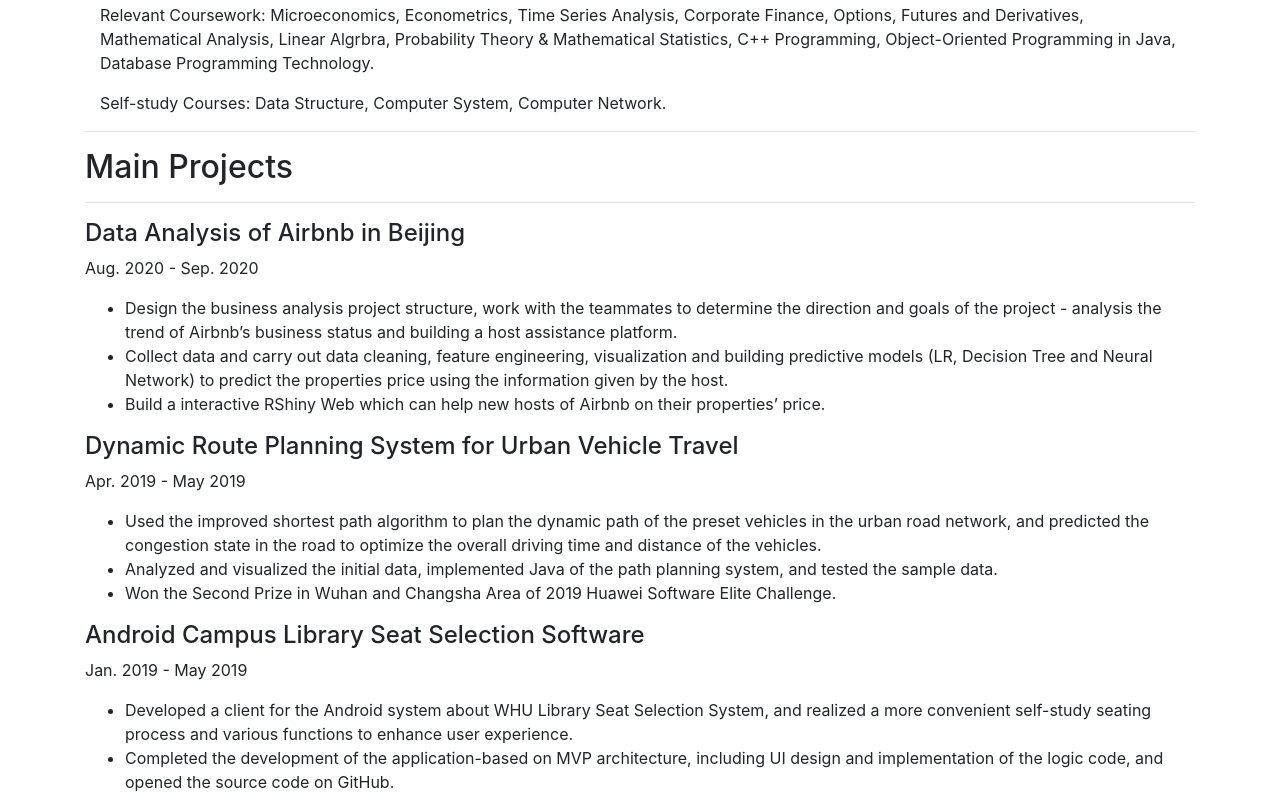
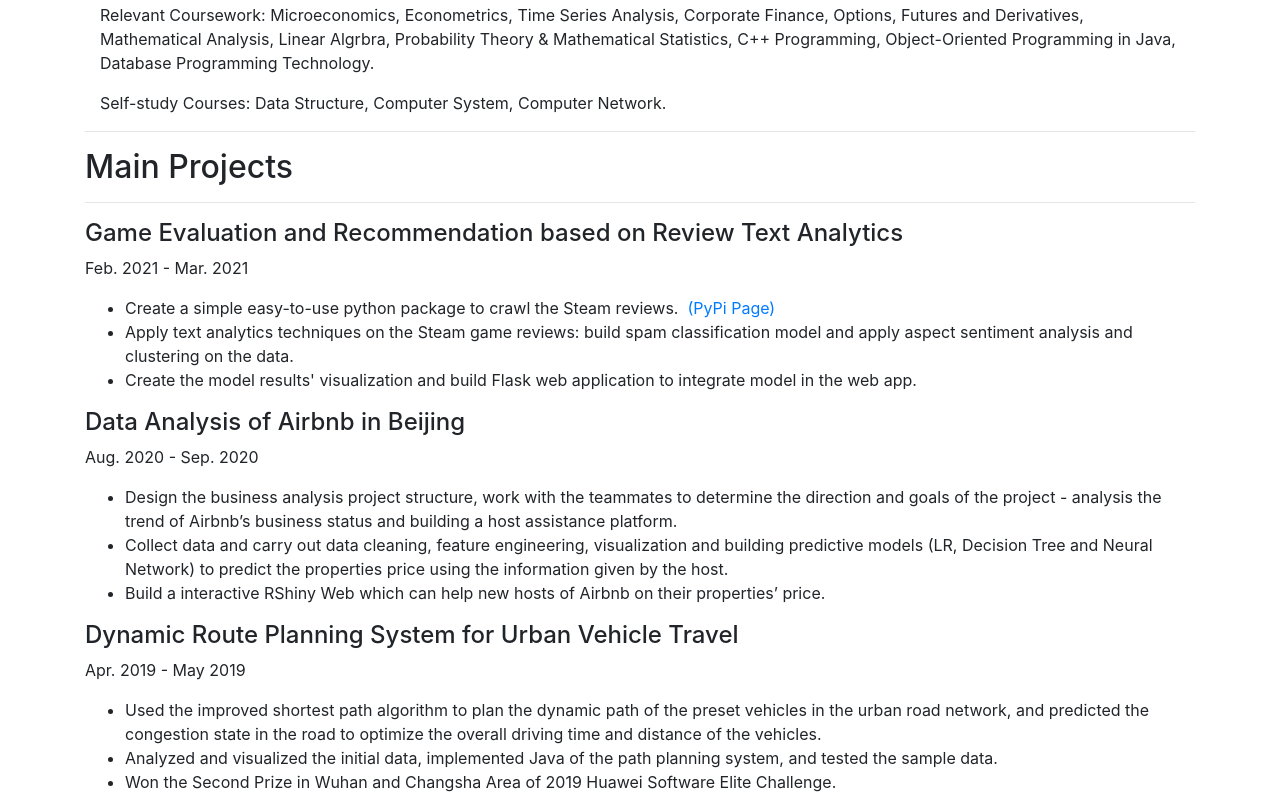
Before and after one commit to tommyxu97/tommyxu97.gitHub.io, a plain HTML site: page index.html in a window 1280 px wide. Shown: the part 569-1371 px from the top of the page. Drawn offline with nearby package versions, Linux system fonts and the light colour scheme.

Commit message:
Update on 16/4/2021

```diff
--- a/index.html
+++ b/index.html
@@ -82,6 +82,16 @@
       <hr>
       <div>
         <div>
+          <h4>Game Evaluation and Recommendation based on Review Text Analytics</h4>
+          <p>Feb. 2021 - Mar. 2021</p>
+          <ul>
+            <li>Create a simple easy-to-use python package to crawl the Steam reviews.&nbsp; <a href="https://pypi.org/project/steam-reviews/">(PyPi Page)</a></li>
+            <li>Apply text analytics techniques on the Steam game reviews: build spam classification model and apply aspect sentiment analysis and clustering on the data.</li>
+            <li>Create the model results' visualization and build Flask web application to integrate model in the web app.</li>
+          </ul>
+        </div>
+
+        <div>
           <h4>Data Analysis of Airbnb in Beijing</h4>
           <p>Aug. 2020 - Sep. 2020</p>
           <ul>
```
Also changed, not shown: 1 other file.
